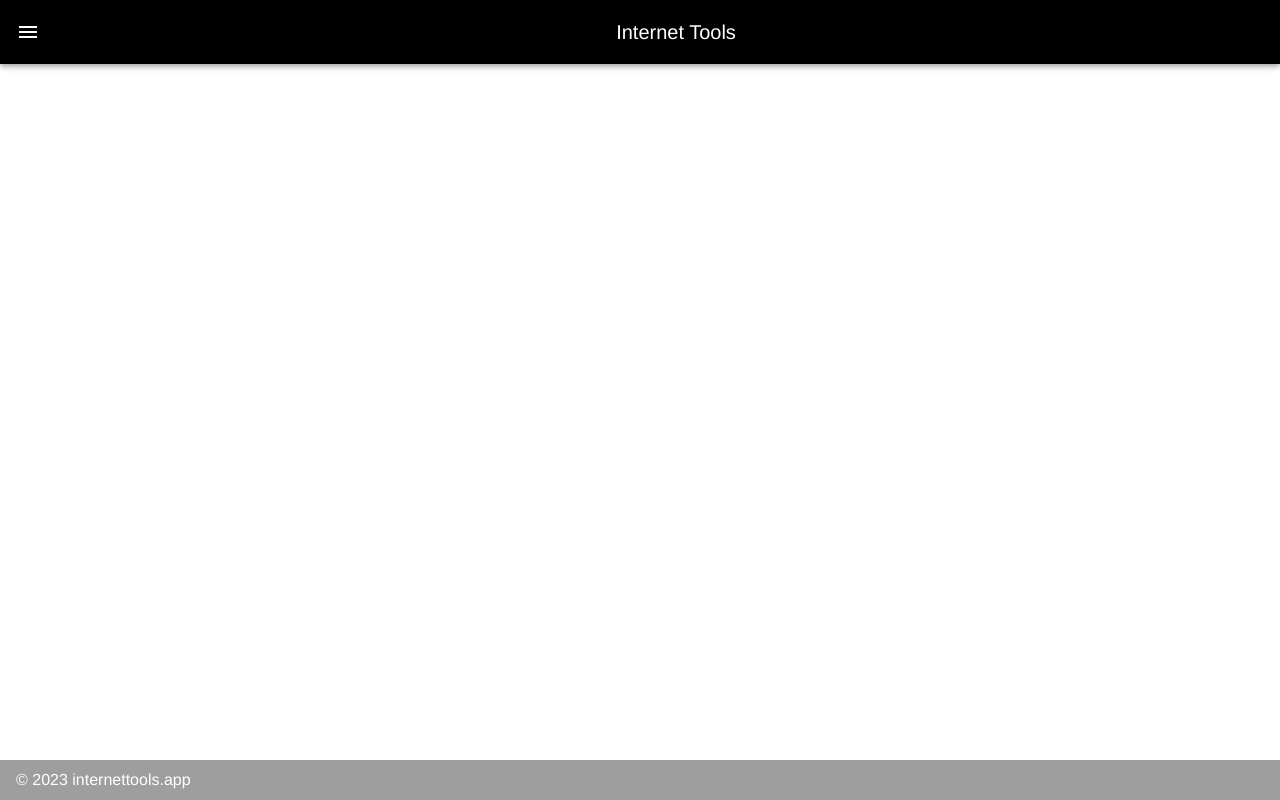
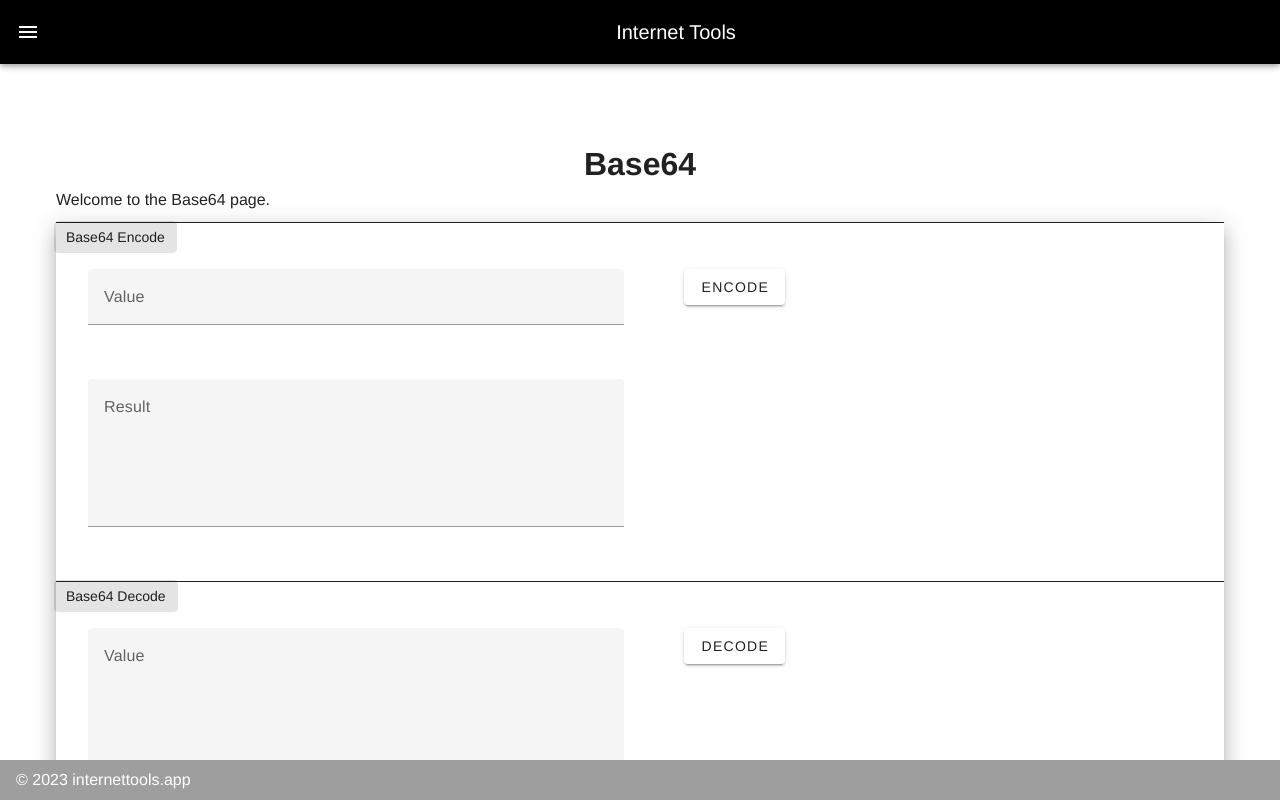
Before and after one commit to butler1970/vue, a Vue app: page /base64 in a window 1280 px wide. Shown: the top 800 px of the page. Built offline with nearby package versions, Linux system fonts and the light colour scheme.

Commit message:
Added Base64Page.  Work in progress.

```diff
--- /dev/null
+++ b/fileTemplates/VuePage.vue
@@ -0,0 +1,28 @@
+<template>
+  <h1>${PAGE}</h1>
+
+  <p>Welcome to the ${PAGE} page.</p>
+
+  <v-container>
+    <v-row no-gutters>
+      <v-col cols="12" md="6"><v-sheet color="primary" class="pa-2 ma-2">col1</v-sheet></v-col>
+      <v-col cols="12" md="6"><v-sheet color="secondary" class="pa-2 ma-2">col2</v-sheet></v-col>
+    </v-row>
+  </v-container>
+
+</template>
+
+<script>
+export default {
+  name: '${PAGE}Page',
+}
+</script>
+
+<!-- Add "scoped" attribute to limit CSS to this component only -->
+<style scoped>
+p {
+  text-align: justify;
+  text-justify: inter-word;
+  margin-bottom: 10px;
+}
+</style>
--- a/src/App.vue
+++ b/src/App.vue
@@ -26,9 +26,9 @@
     </v-navigation-drawer>
 
     <v-main>
-      <div class="content">
+      <v-container>
         <router-view/>
-      </div>
+      </v-container>
     </v-main>
 
     <v-footer color="grey" app>
@@ -45,6 +45,7 @@ export default {
     items: [
       {title: 'Home', icon: 'mdi-home', route: '/'},
       {title: 'MyIP', icon: 'mdi-tools', route: '/my-ip'},
+      {title: 'Base64', icon: 'mdi-tools', route: '/base64'},
       {title: 'About', icon: 'mdi-account-box', route: '/about'},
     ],
   }),
--- /dev/null
+++ b/src/components/Base64Page.vue
@@ -0,0 +1,107 @@
+<template>
+  <h1>Base64</h1>
+
+  <p>Welcome to the Base64 page.</p>
+
+  <v-sheet :elevation="12">
+
+    <v-container class="container-with-label">
+      <div class="container-label">
+        <v-chip label>Base64 Encode</v-chip>
+      </div>
+      <v-row no-gutters>
+        <v-col cols="12" md="6">
+          <v-sheet color="secondary" class="pa-2 ma-2">
+            <v-text-field label="Value" v-model="base64Encode.input"></v-text-field>
+          </v-sheet>
+        </v-col>
+        <v-col cols="12" md="2">
+          <v-sheet color="secondary" class="pa-2 ma-2">
+            <v-btn  @click="encode(base64Encode.input)">Encode</v-btn>
+          </v-sheet>
+        </v-col>
+      </v-row>
+      <v-row no-gutters>
+        <v-col cols="12" md="6">
+          <v-sheet color="secondary" class="pa-2 ma-2">
+            <v-textarea label="Result" v-model="base64Encode.result"></v-textarea>
+          </v-sheet>
+        </v-col>
+      </v-row>
+    </v-container>
+
+
+    <v-container class="container-with-label">
+      <div class="container-label">
+        <v-chip label>Base64 Decode</v-chip>
+      </div>
+      <v-row no-gutters>
+        <v-col cols="12" md="6">
+          <v-sheet color="secondary" class="pa-2 ma-2">
+            <v-textarea label="Value" v-model="base64Decode.input"></v-textarea>
+          </v-sheet>
+        </v-col>
+        <v-col cols="12" md="2">
+          <v-sheet color="secondary" class="pa-2 ma-2">
+            <v-btn  @click="decode(base64Decode.input)">Decode</v-btn>
+          </v-sheet>
+        </v-col>
+      </v-row>
+      <v-row no-gutters>
+        <v-col cols="12" md="6">
+          <v-sheet color="secondary" class="pa-2 ma-2">
+            <v-text-field label="Result" v-model="base64Decode.result"></v-text-field>
+          </v-sheet>
+        </v-col>
+      </v-row>
+    </v-container>
+
+  </v-sheet>
+</template>
+
+<script>
+export default {
+  name: 'Base64Page',
+  data() {
+    return {
+      base64Encode: {
+        input: null,
+        result: null,
+      },
+      base64Decode: {
+        input: null,
+        result: null,
+      },
+    }
+  },
+  methods: {
+    encode(input) {
+      this.base64Encode.result = btoa(input);
+    },
+    decode(input) {
+      this.base64Decode.result = atob(input);
+    }
+  }
+}
+</script>
+
+<!-- Add "scoped" attribute to limit CSS to this component only -->
+<style scoped>
+
+.container-label {
+  text-align: left;
+  margin-top: -18px;
+  margin-left: -18px;
+}
+
+.container-with-label {
+  border-top-width: 1px;
+  border-top-style: solid;
+}
+
+p {
+  text-align: justify;
+  text-justify: inter-word;
+  margin-bottom: 10px;
+}
+</style>
--- a/src/components/MyIPPage.vue
+++ b/src/components/MyIPPage.vue
@@ -5,17 +5,32 @@
     <a target="_blank" href="https://ipify.org">ipify API</a>.  For your convenience, you may click on the ip address
     of your choice to copy the value to your browser's clip board.</p>
 
-  <v-container fluid>
-    <v-layout align-center justify-center row fill-height>
-      <v-flex><v-card color="primary"><v-card-text>ipify ipv4</v-card-text></v-card></v-flex>
-      <v-flex><v-card color="secondary"><v-card-text><v-btn @click="copy(ipify_ipv4)">{{ this.ipify_ipv4 }}</v-btn></v-card-text></v-card></v-flex>
-    </v-layout>
-  </v-container>
-  <v-container fluid>
-    <v-layout align-center justify-center row fill-height>
-      <v-flex><v-card color="primary"><v-card-text>ipify ipv4/6</v-card-text></v-card></v-flex>
-      <v-flex><v-card color="secondary"><v-card-text><v-btn @click="copy(ipify_ipv6)">{{ this.ipify_ipv6 }}</v-btn></v-card-text></v-card></v-flex>
-    </v-layout>
+  <v-container>
+    <v-row no-gutters>
+      <v-col cols="12" md="6">
+        <v-sheet color="primary" class="pa-2 ma-2">
+          ipify ipv4
+        </v-sheet>
+      </v-col>
+      <v-col cols="12" md="6">
+        <v-sheet color="secondary" class="pa-2 ma-2">
+          <v-btn @click="copy(ipify_ipv4)">{{ this.ipify_ipv4 }}</v-btn>
+        </v-sheet>
+      </v-col>
+    </v-row>
+
+    <v-row no-gutters>
+      <v-col cols="12" md="6">
+        <v-sheet color="primary" class="pa-2 ma-2">
+          ipify ipv4 or ipv6
+        </v-sheet>
+      </v-col>
+      <v-col cols="12" md="6">
+        <v-sheet color="secondary" class="pa-2 ma-2">
+          <v-btn @click="copy(ipify_ipv6)">{{ this.ipify_ipv6 }}</v-btn>
+        </v-sheet>
+      </v-col>
+    </v-row>
   </v-container>
 </template>
 
--- a/src/router/index.js
+++ b/src/router/index.js
@@ -1,7 +1,8 @@
 import { createWebHistory, createRouter } from "vue-router";
-import HomePage from "../components/HomePage.vue";
-import AboutPage from "../components/AboutPage.vue";
-import MyIPPage from "../components/MyIPPage.vue";
+import HomePage from "@/components/HomePage.vue";
+import AboutPage from "@/components/AboutPage.vue";
+import MyIPPage from "@/components/MyIPPage.vue";
+import Base64Page from "@/components/Base64Page.vue";
 
 const routes = [
     {
@@ -19,6 +20,11 @@ const routes = [
         name: "MyIP",
         component: MyIPPage,
     },
+    {
+        path: "/base64",
+        name: "Base64",
+        component: Base64Page,
+    },
 ];
 
 const router = createRouter({
```
